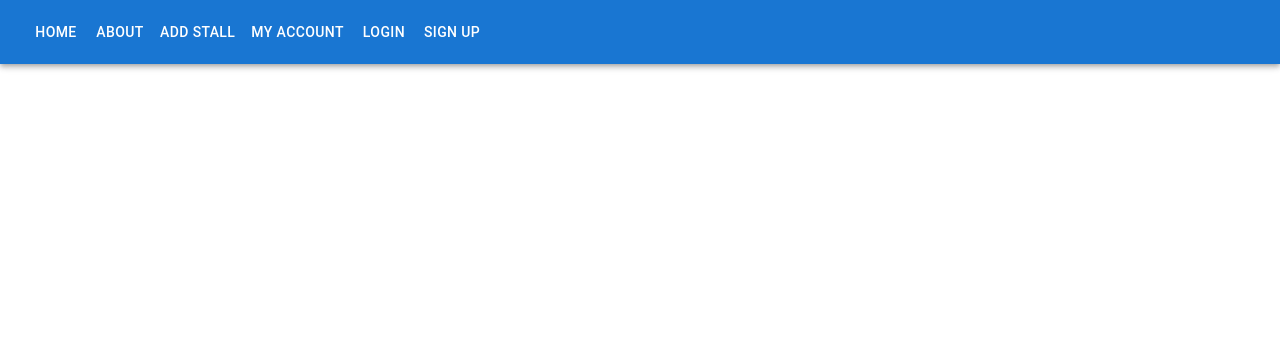
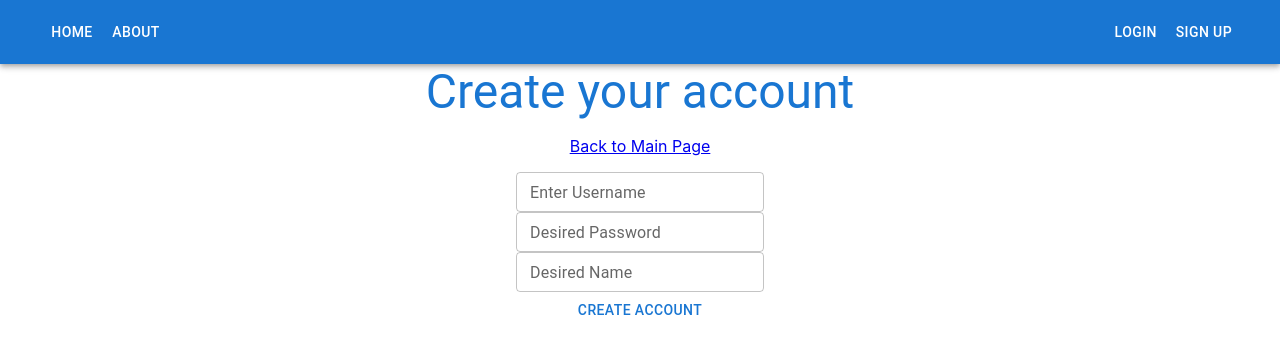
Before and after one commit to joshuaTann/HawkersMERN, a React (Vite) app in the folder client/: page /signup in a window 1280 px wide. Shown: the top 354 px of the page. Built offline with nearby package versions, Linux system fonts and the light colour scheme.

Commit message:
user can login and create a stall linked to them

```diff
--- a/client/src/App.css
+++ b/client/src/App.css
@@ -7,11 +7,7 @@
   pointer-events: none;
 }
 
-@media (prefers-reduced-motion: no-preference) {
-  .App-logo {
-    animation: App-logo-spin infinite 20s linear;
-  }
-}
+
 
 .App-header {
   background-color: #282c34;
@@ -28,15 +24,69 @@
   color: #61dafb;
 }
 
-@keyframes App-logo-spin {
-  from {
-    transform: rotate(0deg);
-  }
-  to {
-    transform: rotate(360deg);
-  }
-}
 
 button {
   font-size: calc(10px + 2vmin);
 }
+
+
+.titleimage {
+  display: flex;
+  width: 80vw;
+  margin-top: 1em;
+  align-content: center;
+  align-items: center;
+
+}
+.keepInline{
+  display: flex;
+  flex-direction: row;
+  flex-wrap: wrap;
+}
+
+.colStyle {
+  display: flex;
+  flex-direction: column;
+  flex-wrap: wrap;
+}
+
+.user_avatar {
+  border-radius: 50%;
+  width: 90px;
+  height: 90px;
+}
+
+.user_avatar_floating {
+  border-radius: 50%;
+  width: 70px;
+  height: 70px;
+  position: absolute;
+  top: 10px;
+  left: 10px;
+}
+
+.centered_div {
+  display: flex;
+  width: 40vw;
+  height: 8vw;
+  align-items: center;
+  justify-content: center;
+  align-content: center;
+}
+
+
+
+.login-page,
+.signup-page {
+  display: flex;
+  flex-direction: column;
+  align-items: center;
+  justify-content: space-around;
+}
+.login-form,
+.signup-form {
+  display: flex;
+  flex-direction: column;
+  align-items: center;
+  justify-content: space-around;
+}
--- a/client/src/App.jsx
+++ b/client/src/App.jsx
@@ -4,7 +4,7 @@ import ShowStall from './GlobalComponents/ShowStall';
 import NavigationBar from './NavigationBar/NavigationBar';
 import About from './NavigationBar/About';
 import Login from './UserComponents/Login';
-// import SignUp from './NavigationBar/SignUp';
+import SignUp from './UserComponents/SignUp';
 import AddStall from './GlobalComponents/AddStall';
 // import UserDash from './UserComponent/UserDash';
 import EditStall from './GlobalComponents/EditStall';
@@ -29,11 +29,11 @@ function App() {
               <Route path="/hawkers" element={<Homepage/>} />
               <Route path="/about" element={<About />} />
               <Route path="/login" element={<Login />} />
-              {/* <Route path="/signup" element={<SignUp />} /> */}
+              <Route path="/signup" element={<SignUp />} />
               <Route path="/hawkers/:id" element={<ShowStall />} />
               <Route path="/hawkers/:id/edit" element={<EditStall />} />
               <Route path="/hawkers/addstall" element={<AddStall />} />
-              {/* <Route path="/hawkers/userdash" element={<UserDash />} /> */}
+              {/* <Route path="/users/:id/" element={<UserDash />} /> */}
             </Routes>
           </Box>
         </BrowserRouter>
--- a/client/src/GlobalComponents/AddStall.jsx
+++ b/client/src/GlobalComponents/AddStall.jsx
@@ -1,10 +1,13 @@
 import React from "react";
-import { useState } from "react";
+import { useState, useContext } from "react";
 import { Typography, TextField, Button, Checkbox } from "@mui/material";
-import { NavLink, useNavigate } from "react-router-dom";
+import { NavLink, useNavigate, Navigate } from "react-router-dom";
+import { DataContext } from "../App";
 
 
 function AddStall() {
+    const { user } = useContext(DataContext);
+
     const [stallName, setStallName] = useState("");
     const [image, setImage] = useState("");
     const [AddressLine1, setAddressLine1] = useState("");
@@ -12,7 +15,8 @@ function AddStall() {
     const [postcode, setPostcode] = useState("");
     const [openingTime, setOpeningTime] = useState("");
     const [closingTime, setClosingTime] = useState("");
-    const [AmIOpen, setAmIOpen] = useState(true);
+    const AmIOpen = true
+    const owner = user._id
     const navigate = useNavigate()
 
     const typeStallName = (event) => {
@@ -36,11 +40,12 @@ function AddStall() {
     const typeClosingTime = (event) => {
         setClosingTime(event.target.value);
     };
-    const typeAmIOpen = (event) => {
-        setAmIOpen(event.target.value);
-    };
 
-    const addHawker = async (Name, Image, AddressLine1, AddressLine2, Postcode, OpeningTime, ClosingTime, AmIOpen) => {
+    if (!!user._id === false) {
+        return <Navigate to={"/login"} />
+    }
+
+    const addHawker = async (Name, Image, AddressLine1, AddressLine2, Postcode, OpeningTime, ClosingTime, AmIOpen, owner) => {
         try{
         const response = await fetch(`/api/hawkers/new/`, {
             method: "POST",
@@ -56,6 +61,7 @@ function AddStall() {
                 OpeningTime,
                 ClosingTime,
                 AmIOpen,
+                owner,
             }),
         });
         const data = await response.json();
@@ -133,13 +139,7 @@ function AddStall() {
                         placeholder="Closing Time"
                         onChange={typeClosingTime}
                     />
-                    <Checkbox
-                        label="Open?"
-                        defaultChecked
-                        onChange={typeAmIOpen}
-                        inputProps={{ 'aria-label': 'controlled' }}
-                    />
-                    <Button onClick={() => addHawker(stallName, image, AddressLine1, AddressLine2, postcode, openingTime, closingTime, AmIOpen)}>Add stall</Button>
+                    <Button onClick={() => addHawker(stallName, image, AddressLine1, AddressLine2, postcode, openingTime, closingTime, AmIOpen, owner)}>Add stall</Button>
                 </form>
             </div>
         </div>
--- a/client/src/NavigationBar/NavigationBar.jsx
+++ b/client/src/NavigationBar/NavigationBar.jsx
@@ -5,10 +5,23 @@ import Toolbar from "@mui/material/Toolbar";
 import Typography from "@mui/material/Typography";
 import Button from "@mui/material/Button";
 import { NavLink } from "react-router-dom";
-import { Avatar } from "@mui/material";
+import { Avatar, MenuItem } from "@mui/material";
 import { textAlign } from "@mui/system";
+import { useContext } from "react";
+import { DataContext } from "../App";
+import axios from "axios";
 
 function NavigationBar() {
+
+    const URL = "/api/sessions";
+    const { user, setUser } = useContext(DataContext);
+
+    const handleLogout = async () => {
+        const res = await axios.delete(URL);
+        const data = res.data;
+        console.log("Server returns this when logging out: ", data);
+        setUser({});
+    };
 
     const loggedOutButtons = [
         <>
@@ -21,30 +34,54 @@ function NavigationBar() {
         </>,
     ];
 
-    // const loggedInButtons = [
-    //     <>
-    //       <NavLink to="/notifications" style={{ textDecoration: "none" }}>
-    //         <Button sx={{ color: "white" }}>Notifications</Button>
-    //       </NavLink>
-    //       <NavLink to={`/users/${user._id}`} style={{ textDecoration: "none" }}>
-    //         <div className="rowStyle">
-    //         <Button sx={{ color: "white" }}>My Account</Button>
-    //         <Avatar alt="user_avatar" src={`${user.display_picture}`} />
-    //         </div>
-    //       </NavLink>
-    //       <NavLink to="/login" style={{ textDecoration: "none" }}>
-    //         <Button sx={{ color: "white" }} onClick={handleLogout}>
-    //           Log Out
-    //         </Button>
-    //       </NavLink>
-    //     </>,
-    //   ];
+    const loggedInButtons = [
+        <>
+            <NavLink to="/notifications" style={{ textDecoration: "none" }}>
+                <Button sx={{ color: "white" }}>Notifications</Button>
+            </NavLink>
+
+            <NavLink to={`/users/${user._id}/`} style={{ textDecoration: "none" }}>
+                <div className="keepInline">
+                    <Button sx={{ color: "white" }}>My Account</Button>
+                    <Avatar alt="user_avatar" src={`${user.display_picture}`} />
+                </div>
+            </NavLink>
+
+            <NavLink to="/login" style={{ textDecoration: "none" }}>
+                <Button sx={{ color: "white" }} onClick={handleLogout}>
+                    Log Out
+                </Button>
+            </NavLink>
+        </>,
+    ];
+
+    const areweloggedin = () => {
+        if (!!user._id === true) {
+            return (loggedInButtons);
+        } else {
+            return (loggedOutButtons)
+        }
+    }
+
+    const areweahawker = () => {
+        if (user.is_hawker === true) {
+            return (
+                <NavLink to="/hawkers/addstall/" style={{ textDecoration: "none" }}>
+                    <Button sx={{ color: "white" }}>Add Stall</Button>
+                </NavLink>
+
+            );
+        }
+    }
+
+
 
     return (
         <>
             <AppBar position="static">
-                <Box sx={{ justifyContent: 'flex-start' }}>
-                    <Toolbar>
+                <Toolbar style={{display:"flex", justifyContent:"space-between"}}>
+                    <div>
+                        <MenuItem edge="start">
                             <Typography variant="h6" component="div" >
                                 <NavLink to="/hawkers" style={{ textDecoration: "none" }}>
                                     <Button sx={{ color: "white" }}>Home</Button>
@@ -53,17 +90,19 @@ function NavigationBar() {
                             <NavLink to="/about" style={{ textDecoration: "none" }}>
                                 <Button sx={{ color: "white" }}>About</Button>
                             </NavLink>
-                        <NavLink to="/hawkers/addstall/" style={{ textDecoration: "none" }}>
-                            <Button sx={{ color: "white" }}>Add Stall</Button>
-                        </NavLink>
-                        <NavLink to="/hawkers/userdash/" style={{ textDecoration: "none" }}>
-                            <Button sx={{ color: "white" }}>My Account</Button>
-                        </NavLink>
+                        </MenuItem>
+                    </div>
+                    <div>
+                        <MenuItem>
                             <Typography variant="h6" component="div">
-                            {loggedOutButtons}
+                                {areweahawker()}
                             </Typography>
+                            {/* <Typography variant="h6" component="div"> */}
+                            {areweloggedin()}
+                            {/* </Typography> */}
+                        </MenuItem>
+                    </div>
                 </Toolbar>
-                </Box>
             </AppBar>
         </>
     );
--- /dev/null
+++ b/client/src/UserComponents/SignUp.jsx
@@ -0,0 +1,110 @@
+import React from "react";
+import { NavLink, Navigate } from "react-router-dom";
+import { useState } from "react";
+import "../App.css";
+import Typography from "@mui/material/Typography";
+import TextField from "@mui/material/TextField";
+import Button from "@mui/material/Button";
+
+function SignUp() {
+  const URL = "/api/users/new";
+
+  const [name, setName] = useState("");
+  const [inputpassword, setInputPassword] = useState("");
+  const [inputdisplayName, setInputDisplayName] = useState("");
+  const [status, setStatus] = useState("");
+
+  const typeName = (event) => {
+    setName(event.target.value);
+    console.log("name is this: ", event.target.value);
+  };
+  const typePassword = (event) => {
+    setInputPassword(event.target.value);
+  };
+  const typeDisplayName = (event) => {
+    setInputDisplayName(event.target.value);
+  };
+
+  const CreateUser = async (event) => {
+    event.preventDefault();
+    // check if username & password is accidentally an empty value.
+    const newUser = {
+      username: !!name ? name : null,
+      password: !!inputpassword ? inputpassword : null,
+      displayname: !!inputdisplayName ? inputdisplayName : null,
+    };
+
+    // if username OR password is null, alert user and prevent signing up!
+    if (!newUser.username || !newUser.password) {
+      alert("Please enter both a username and password");
+    }
+    // else, we will proceed to call backend to set up the new user!
+    else {
+      const res = await fetch(URL, {
+        method: "POST",
+        headers: {
+          "Content-Type": "application/json",
+        },
+        body: JSON.stringify(newUser),
+      });
+      const data = await res.json();
+
+      setStatus(data);
+      // if nothing else is wrong, server will send a success note.
+      if (data === "Success") {
+        alert(`A new user with username of ${newUser.username} is created!`);
+      } else {
+        alert(`Sorry, ${data} `);
+      }
+    }
+  };
+
+  // mui related.
+  const wordStyle = {
+    color: "primary.main",
+  };
+
+  if (status === "Success") {
+    console.log("This is status: ", status);
+    return <Navigate to={"/login"} />;
+  } else {
+    return (
+      <div className="signup-page">
+        <Typography variant="h3" sx={{ ...wordStyle }}>
+          Create your account
+        </Typography>
+        <NavLink to={"/"}>
+          <p>Back to Main Page</p>
+        </NavLink>
+        <div className="signup">
+          <form className="signup-form" onSubmit={CreateUser}>
+            <TextField
+              name="username"
+              size="small"
+              label="Enter Username"
+              variant="outlined"
+              onChange={typeName}
+            />
+            <TextField
+              name="password"
+              size="small"
+              label="Desired Password"
+              variant="outlined"
+              onChange={typePassword}
+            />
+            <TextField
+              name="displayname"
+              size="small"
+              label="Desired Name"
+              variant="outlined"
+              onChange={typeDisplayName}
+            />
+            <Button type="submit">Create Account</Button>
+          </form>
+        </div>
+      </div>
+    );
+  }
+}
+
+export default SignUp;
```
Also changed, not shown: client/src/UserComponents/UserDashboard.jsx (added), 2 other files (tests, documents, lock files or other folders). Lines whose indentation alone changed are shown as unchanged.
